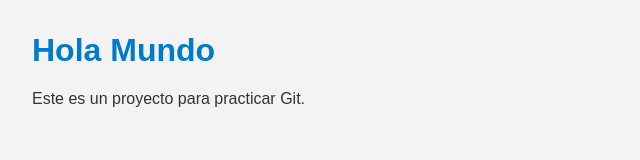
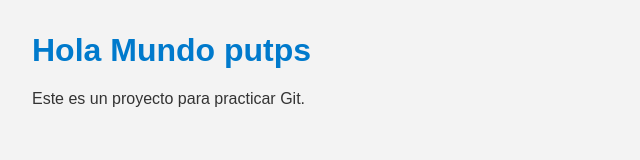
Before and after one commit to Fierlps23/mi-proyecto-git, a plain HTML site: page index.html in a window 1280 px wide. Shown: the whole page, without its empty margins (0-640 px from the left). Drawn offline with Linux system fonts and the light colour scheme.

Commit message:
Descripción de los cambios

```diff
--- a/index.html
+++ b/index.html
@@ -7,7 +7,7 @@
   <link rel="stylesheet" href="styles.css">
 </head>
 <body>
-  <h1>Hola Mundo</h1>
+  <h1>Hola Mundo putps</h1>
   <p>Este es un proyecto para practicar Git.</p>
 </body>
 </html>
```
